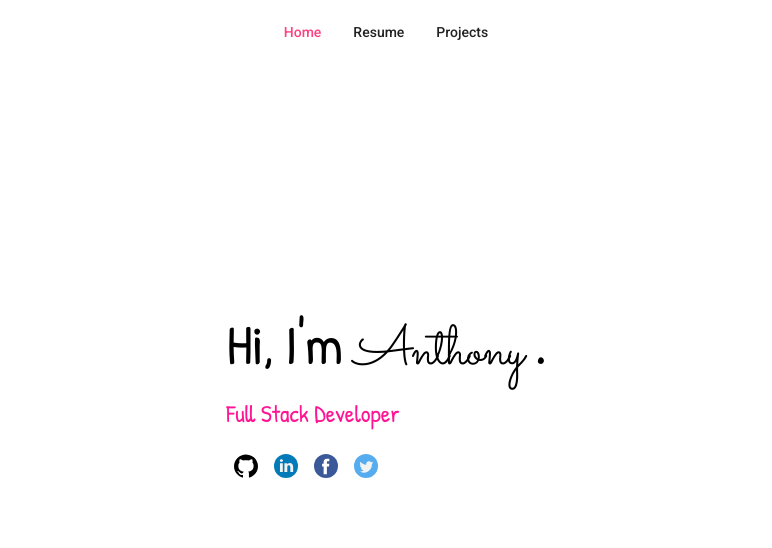
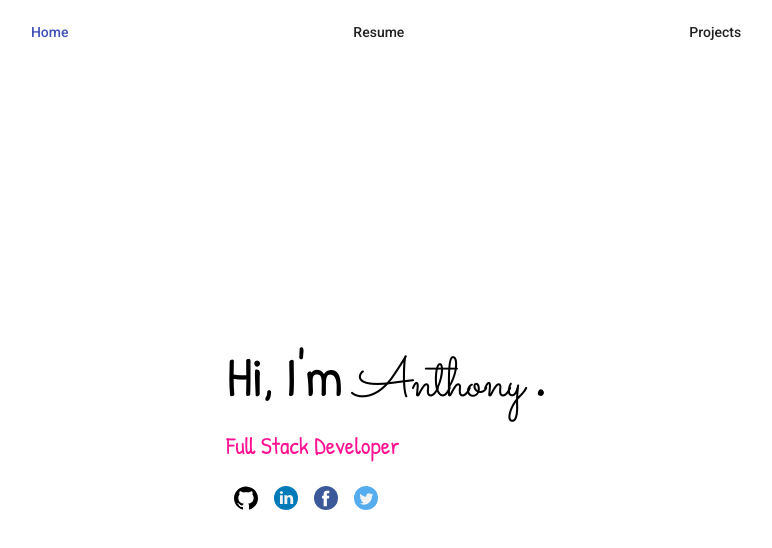
Before and after one commit to brignano/v1, an Angular app: page /home in a window 1280 px wide. Shown: the top 548 px of the page, without its empty margins (254-1026 px from the left). Built offline with nearby package versions, Linux system fonts and the light colour scheme.

Commit message:
update toolbar to primary color

```diff
--- a/src/app/app-routing.module.ts
+++ b/src/app/app-routing.module.ts
@@ -1,5 +1,4 @@
 import { NgModule } from '@angular/core';
-import { CommonModule } from '@angular/common';
 import { ExtraOptions, RouterModule, Routes } from '@angular/router';
 import { HomeComponent } from './home/home.component';
 import { ResumeComponent } from './resume/resume.component';
--- a/src/app/toolbar/toolbar.component.html
+++ b/src/app/toolbar/toolbar.component.html
@@ -1,9 +1,7 @@
-<mat-toolbar [ngClass]="isNavbarTransparent ? 'transparent' : 'opaque'">
-  <mat-toolbar-row>
-    <span>
-      <a aria-label="Home" [routerLink]='"home"' [routerLinkActive]='"mat-accent"' mat-button [@enterAnimation_Home]>Home</a>
-      <a aria-label="Resume" [routerLink]='"resume"' [routerLinkActive]='"mat-accent"' mat-button [@enterAnimation_Resume]>Resume</a>
-      <a aria-label="Projects" [routerLink]='"projects"' [routerLinkActive]='"mat-accent"' mat-button [@enterAnimation_Projects]>Projects</a>
-    </span>
+<mat-toolbar>
+  <mat-toolbar-row fxLayout="row" fxLayoutAlign="space-evenly center">
+      <a aria-label="Home" [routerLink]='"home"' [routerLinkActive]='"mat-primary"' mat-button [@enterAnimation_Home]>Home</a>
+      <a aria-label="Resume" [routerLink]='"resume"' [routerLinkActive]='"mat-primary"' mat-button [@enterAnimation_Resume]>Resume</a>
+      <a aria-label="Projects" [routerLink]='"projects"' [routerLinkActive]='"mat-primary"' mat-button [@enterAnimation_Projects]>Projects</a>
   </mat-toolbar-row>
 </mat-toolbar>
--- a/src/app/toolbar/toolbar.component.scss
+++ b/src/app/toolbar/toolbar.component.scss
@@ -1,23 +1,3 @@
-@media only screen and (max-width: 512px) {
-  img {
-    height: 56px;
-    width: 56px;
-  }
+mat-toolbar {
+  background: transparent;
 }
-
-mat-toolbar {
-  position: fixed;
-  background: transparent;
-  &.transparent {
-    transition: background 750ms ease-out, color 1000ms ease-in;
-  }
-  &.opaque {
-    background: black;
-    opacity: 0.8;
-    color: white;
-    transition: background 1000ms ease-out, color 1250ms ease-in;
-  }
-  & span {
-    margin: auto;
-  }
-}
--- a/src/app/toolbar/toolbar.component.ts
+++ b/src/app/toolbar/toolbar.component.ts
@@ -1,4 +1,4 @@
-import { Component, HostListener, OnInit } from '@angular/core';
+import { Component, OnInit } from '@angular/core';
 import { animate, style, transition, trigger } from '@angular/animations';
 
 @Component({
@@ -45,17 +45,10 @@ import { animate, style, transition, trigger } from '@angular/animations';
   styleUrls: ['./toolbar.component.scss']
 })
 export class ToolbarComponent implements OnInit {
-  isNavbarTransparent = true;
 
   constructor() { }
 
   ngOnInit(): void {
   }
 
-  @HostListener('window:scroll', ['$event'])
-  onWindowScroll() {
-    const scrollPosition = window.pageYOffset;
-    this.isNavbarTransparent = scrollPosition <= 0;
-  }
-
 }
```
